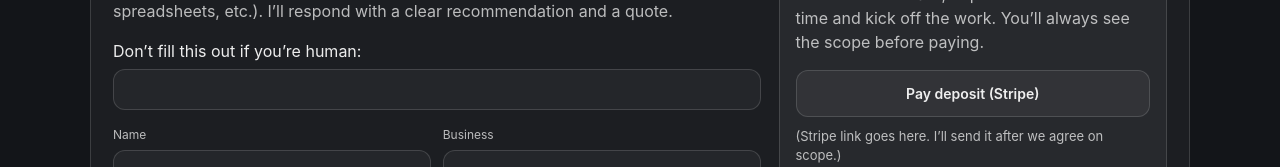
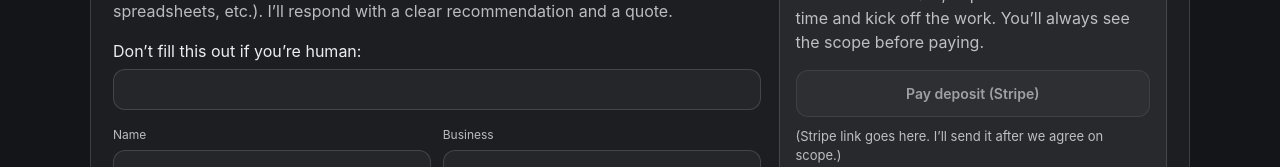
Before and after one commit to Drake-Alexander/drake-site, a website built with Vite: page index.html in a window 1280 px wide. Shown: the part 3667-3834 px from the top of the page. Built offline with nearby package versions, Linux system fonts and the light colour scheme.

Commit message:
Style disabled Stripe placeholder button

```diff
--- a/styles.css
+++ b/styles.css
@@ -431,3 +431,8 @@ h1{
 @media (max-width: 900px){
   .form-grid{ grid-template-columns: 1fr; }
 }
+/* Disabled CTA (used for placeholder Stripe button) */
+a[aria-disabled="true"] {
+  pointer-events: none;
+  opacity: 0.6;
+}
```
